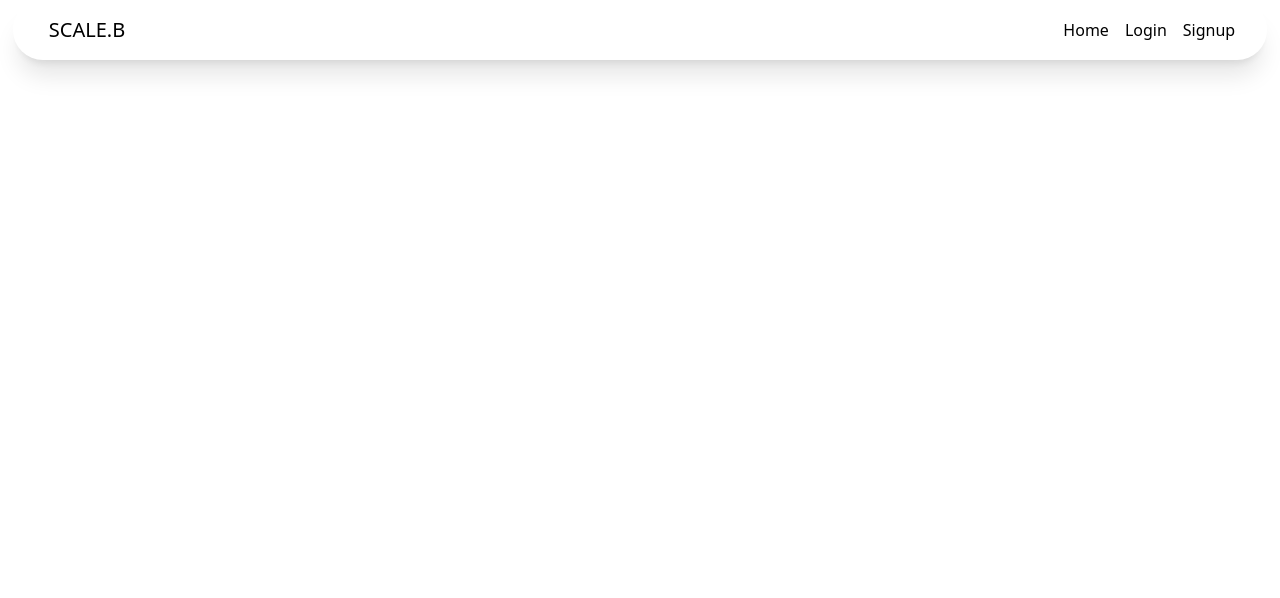
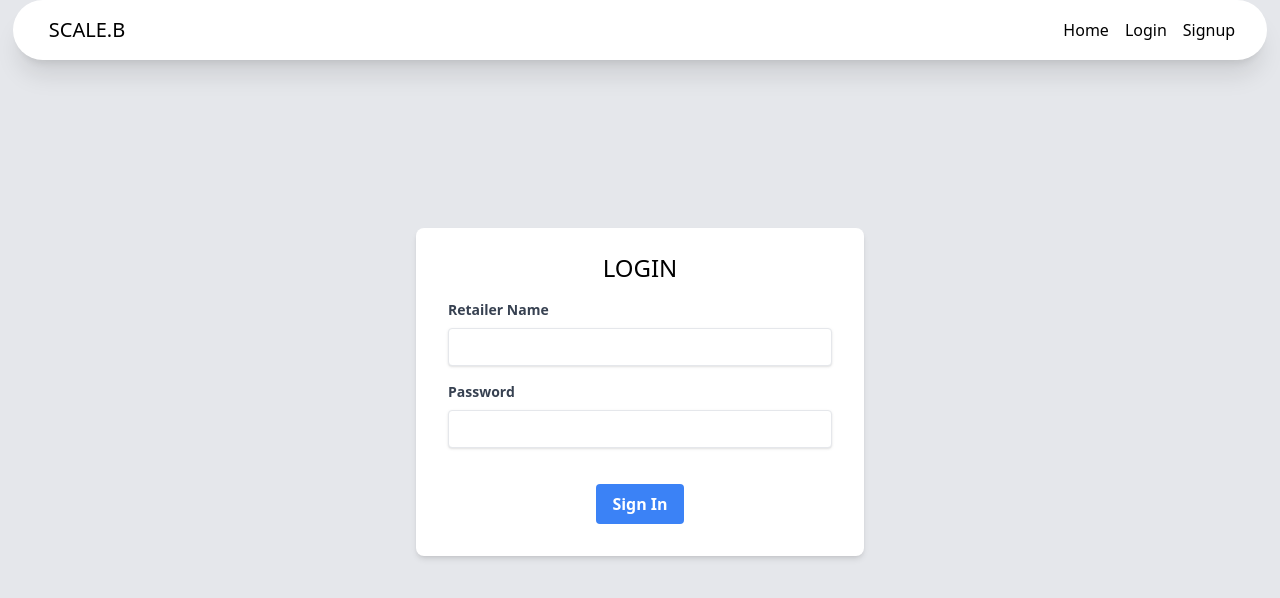
Before and after one commit to ahammedalip/scaleb_frontend, a React (Vite) app: page /retail/login in a window 1280 px wide. Shown: the top 598 px of the page. Built offline with nearby package versions, Linux system fonts and the light colour scheme; a web font is replaced by a local one.

Commit message:
retailer login features completed

```diff
--- a/package.json
+++ b/package.json
@@ -13,6 +13,7 @@
     "axios": "^1.6.7",
     "react": "^18.2.0",
     "react-dom": "^18.2.0",
+    "react-hook-form": "^7.50.1",
     "react-router-dom": "^6.21.3"
   },
   "devDependencies": {
--- a/src/App.tsx
+++ b/src/App.tsx
@@ -1,10 +1,11 @@
 import { BrowserRouter, Route, Routes } from 'react-router-dom'
 import Landing from './pages/landing'
-import Header from './components/header/header'
 import SignupLanding from './pages/SignupLanding'
+import Header from './components/header/Header'
 import AdminLogin from './pages/SuperAdmin/AdminLogin'
 import AdminHome from './pages/SuperAdmin/AdminHome'
 import RetailerSignUp from './pages/Retailer/signup.tsx/RetailerSignUp'
+import RetailerLogin from './pages/Retailer/RetailerLogin'
 
 
 function App() {
@@ -18,6 +19,7 @@ function App() {
       <Route path='/admin/login' element={<AdminLogin/>} />
       <Route path='/admin/home' element={<AdminHome/>} />
       <Route path= '/retail/signup' element={<RetailerSignUp/>} />
+      <Route path='/retail/login' element={<RetailerLogin/>}/>
     </Routes>
 
 
--- /dev/null
+++ b/src/components/Retailer/login/Retailer.login.tsx
@@ -0,0 +1,87 @@
+import React, { useState } from 'react';
+import { useForm, SubmitHandler } from 'react-hook-form';
+import api from '../../../axios/api';
+import { useNavigate } from 'react-router-dom';
+
+interface IFormInput {
+    retailerName: string,
+    password: string
+}
+
+function Retailerlogin() {
+    const [authError, setAuthError] = useState<string>('')
+    const { register, handleSubmit, formState: { errors } } = useForm<IFormInput>();
+
+    const navigate= useNavigate();
+    const onSubmit: SubmitHandler<IFormInput> = async(data) => {
+        try {
+            const response = await api.post('/retailer/auth/login', data,{
+                headers:{
+                    "Content-Type":"application/json"
+                }
+            })
+            const result = response.data;
+            console.log(result);
+            if(result.success== true){
+                localStorage.setItem('access_token1', result?.token)
+                navigate('/retail/home')
+            }
+
+        } catch (error:any) {
+            console.log(error?.response.data)
+            setAuthError(error?.response.data.message ||'An error occured')
+        }
+        // console.log(data);
+    };
+
+    return (
+        <div className='flex justify-center items-center h-screen bg-gray-200'>
+            <form onSubmit={handleSubmit(onSubmit)} className='bg-white shadow-md rounded-lg px-8 pt-6 pb-8 mb-4 w-full max-w-md'>
+                <div className='mb-4 text-center'>
+                    <h2 className='text-2xl font- '>LOGIN</h2>
+                </div>
+                <div className='mb-4'>
+                    {authError && (
+                        <div className='mb-4 text-red-500 text-center'>{authError}</div>
+                    )}
+                </div>
+                <div className='mb-4'>
+                    <label className='block text-gray-700 text-sm font-bold mb-2' htmlFor='retailerName'>
+                        Retailer Name
+                    </label>
+                    <input
+                        id='retailerName'
+                        className='shadow appearance-none border rounded w-full py-2 px-3 text-gray-700 leading-tight focus:outline-none focus:shadow-outline'
+                        {...register('retailerName', { required: 'Retailer name is required' })}
+                    />
+                    {errors.retailerName && <p className='text-red-500 text-xs italic'>{errors.retailerName.message}</p>}
+                </div>
+                <div className='mb-6'>
+                    <label className='block text-gray-700 text-sm font-bold mb-2' htmlFor='password'>
+                        Password
+                    </label>
+                    <input
+                        id='password'
+                        type='password'
+                        className='shadow appearance-none border rounded w-full py-2 px-3 text-gray-700 mb-3 leading-tight focus:outline-none focus:shadow-outline'
+                        {...register('password', {
+                            required: "Password is required",
+                            minLength: {
+                                value: 6,
+                                message: 'Password must be at least  6 characters'
+                            }
+                        })}
+                    />
+                    {errors.password && <p className='text-red-500 text-xs italic'>{errors.password.message}</p>}
+                </div>
+                <div className='flex items-center justify-center'>
+                    <button className='bg-blue-500 hover:bg-blue-700 text-white font-bold py-2 px-4 rounded focus:outline-none focus:shadow-outline' type='submit'>
+                        Sign In
+                    </button>
+                </div>
+            </form>
+        </div>
+    );
+}
+
+export default Retailerlogin;
--- /dev/null
+++ b/src/pages/Retailer/RetailerLogin.tsx
@@ -0,0 +1,12 @@
+import React from 'react'
+import Retailerlogin from '../../components/Retailer/login/retailer.login'
+
+function RetailerLogin() {
+  return (
+    <div>
+        <Retailerlogin/>
+    </div>
+  )
+}
+
+export default RetailerLogin
```
Also changed, not shown: 1 other file (tests, documents, lock files or other folders).
